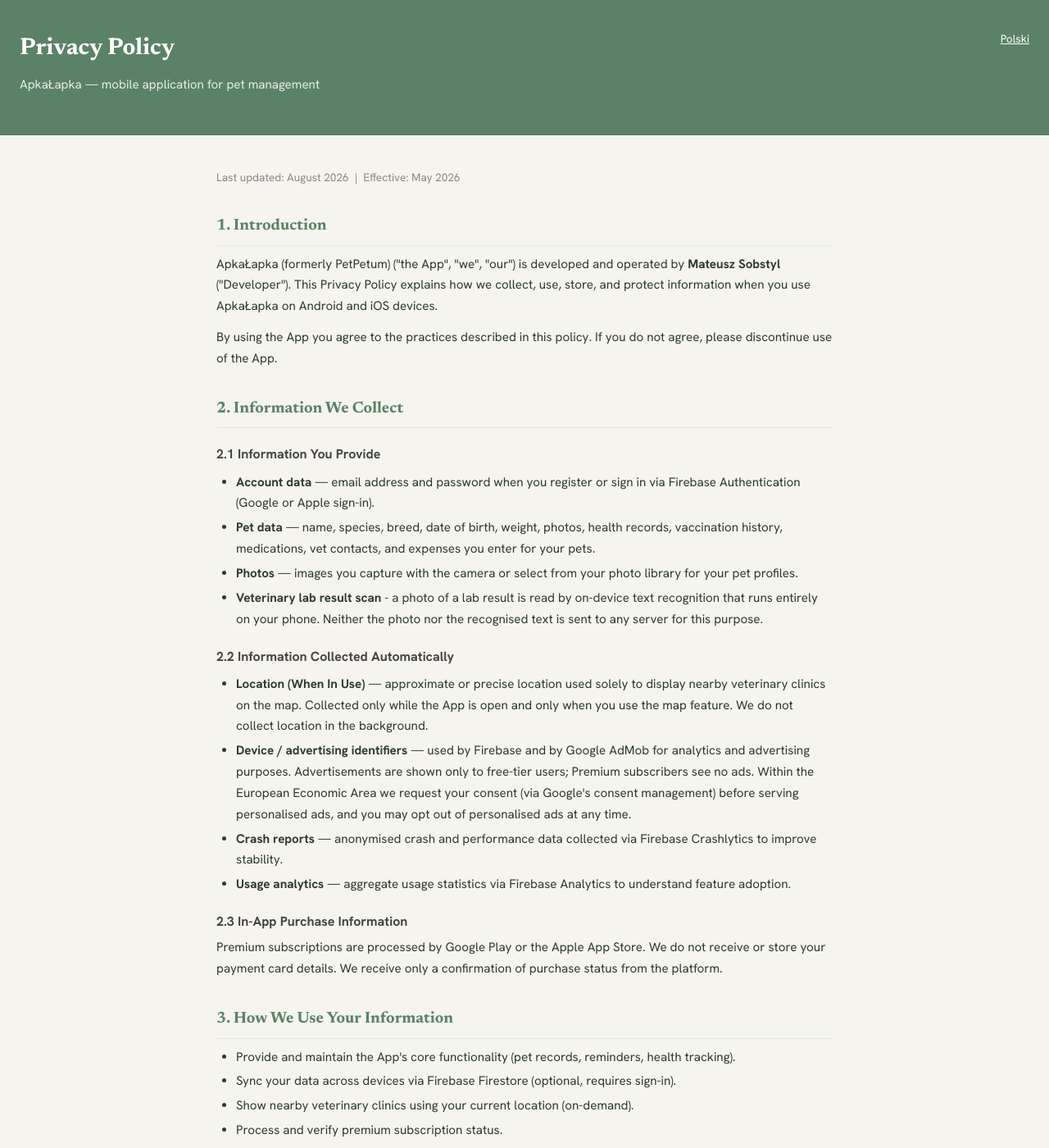
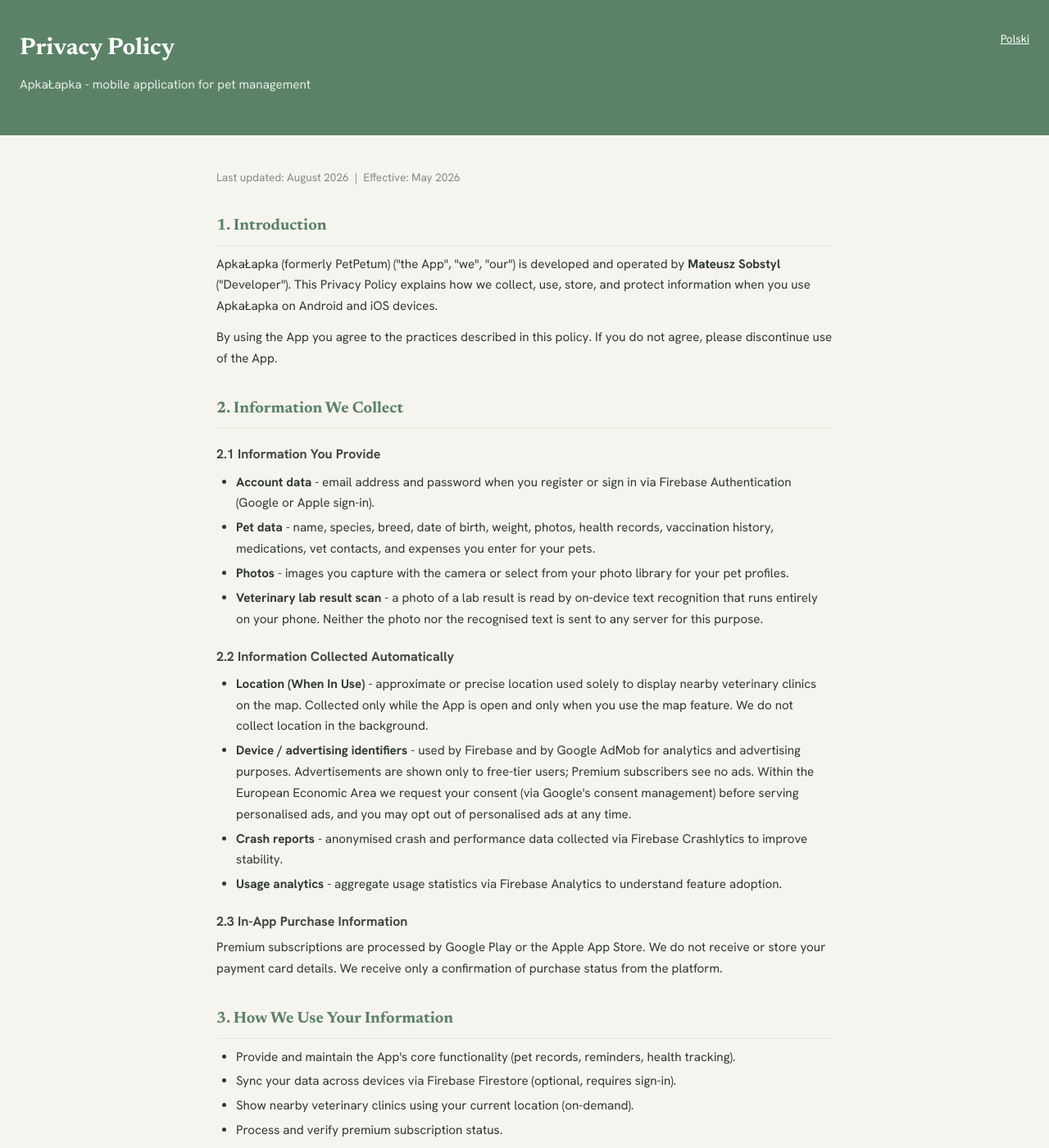
Before and after one commit to mxaaz/PetPetumMobile, a Jekyll site: the page privacy.html, which Jekyll copies as it is, in a window 1280 px wide and 1400 px high. Shown: the whole window at 82% size. Built offline with Jekyll 4.4.1, drawn with Linux system fonts in a browser that asks for light colours; some of the changed text lies outside the part shown.

Commit message:
fix: zwykly myslnik zamiast em dash w dokumentach prawnych

```diff
--- a/privacy.html
+++ b/privacy.html
@@ -3,7 +3,7 @@
 <head>
   <meta charset="UTF-8" />
   <meta name="viewport" content="width=device-width, initial-scale=1.0" />
-  <title>Privacy Policy — ApkaŁapka</title>
+  <title>Privacy Policy - ApkaŁapka</title>
   <link rel="preconnect" href="https://fonts.googleapis.com">
   <link rel="preconnect" href="https://fonts.gstatic.com" crossorigin>
   <link href="https://fonts.googleapis.com/css2?family=Newsreader:opsz,wght@6..72,500;6..72,600;6..72,700&family=Hanken+Grotesk:wght@400;500;600;700&display=swap" rel="stylesheet">
@@ -32,7 +32,7 @@
   <header>
     <div class="lang"><a href="privacy-pl.html">Polski</a></div>
     <h1>Privacy Policy</h1>
-    <p>ApkaŁapka — mobile application for pet management</p>
+    <p>ApkaŁapka - mobile application for pet management</p>
   </header>
   <article>
     <p class="meta">Last updated: August 2026 &nbsp;|&nbsp; Effective: May 2026</p>
@@ -53,18 +53,18 @@
 
     <h3>2.1 Information You Provide</h3>
     <ul>
-      <li><strong>Account data</strong> — email address and password when you register or sign in via Firebase Authentication (Google or Apple sign-in).</li>
-      <li><strong>Pet data</strong> — name, species, breed, date of birth, weight, photos, health records, vaccination history, medications, vet contacts, and expenses you enter for your pets.</li>
-      <li><strong>Photos</strong> — images you capture with the camera or select from your photo library for your pet profiles.</li>
+      <li><strong>Account data</strong> - email address and password when you register or sign in via Firebase Authentication (Google or Apple sign-in).</li>
+      <li><strong>Pet data</strong> - name, species, breed, date of birth, weight, photos, health records, vaccination history, medications, vet contacts, and expenses you enter for your pets.</li>
+      <li><strong>Photos</strong> - images you capture with the camera or select from your photo library for your pet profiles.</li>
       <li><strong>Veterinary lab result scan</strong> - a photo of a lab result is read by on-device text recognition that runs entirely on your phone. Neither the photo nor the recognised text is sent to any server for this purpose.</li>
     </ul>
 
     <h3>2.2 Information Collected Automatically</h3>
     <ul>
-      <li><strong>Location (When In Use)</strong> — approximate or precise location used solely to display nearby veterinary clinics on the map. Collected only while the App is open and only when you use the map feature. We do not collect location in the background.</li>
-      <li><strong>Device / advertising identifiers</strong> — used by Firebase and by Google AdMob for analytics and advertising purposes. Advertisements are shown only to free-tier users; Premium subscribers see no ads. Within the European Economic Area we request your consent (via Google's consent management) before serving personalised ads, and you may opt out of personalised ads at any time.</li>
-      <li><strong>Crash reports</strong> — anonymised crash and performance data collected via Firebase Crashlytics to improve stability.</li>
-      <li><strong>Usage analytics</strong> — aggregate usage statistics via Firebase Analytics to understand feature adoption.</li>
+      <li><strong>Location (When In Use)</strong> - approximate or precise location used solely to display nearby veterinary clinics on the map. Collected only while the App is open and only when you use the map feature. We do not collect location in the background.</li>
+      <li><strong>Device / advertising identifiers</strong> - used by Firebase and by Google AdMob for analytics and advertising purposes. Advertisements are shown only to free-tier users; Premium subscribers see no ads. Within the European Economic Area we request your consent (via Google's consent management) before serving personalised ads, and you may opt out of personalised ads at any time.</li>
+      <li><strong>Crash reports</strong> - anonymised crash and performance data collected via Firebase Crashlytics to improve stability.</li>
+      <li><strong>Usage analytics</strong> - aggregate usage statistics via Firebase Analytics to understand feature adoption.</li>
     </ul>
 
     <h3>2.3 In-App Purchase Information</h3>
@@ -113,11 +113,11 @@
 
     <h2>5. Third-Party Services</h2>
     <ul>
-      <li><strong>Firebase (Google LLC)</strong> — Authentication, Firestore, Storage, Crashlytics, Analytics. <a href="https://policies.google.com/privacy" target="_blank">Google Privacy Policy</a>.</li>
-      <li><strong>Google AdMob</strong> — advertising SDK shown to free-tier users. May use device / advertising identifiers for ad delivery and personalisation. Personalised ads in the EEA require your consent; you can opt out via the in-app consent prompt or your device settings. <a href="https://support.google.com/admob/answer/6128543" target="_blank">AdMob &amp; privacy</a>.</li>
-      <li><strong>RevenueCat</strong> — manages Premium subscription status. Receives an anonymous app user identifier and purchase status (no payment card data). <a href="https://www.revenuecat.com/privacy" target="_blank">RevenueCat Privacy</a>.</li>
-      <li><strong>Google Play / Apple App Store</strong> — in-app purchase processing.</li>
-      <li><strong>OpenStreetMap / Nominatim / Overpass</strong> — map data and vet clinic locations (no personal data sent, only coordinates).</li>
+      <li><strong>Firebase (Google LLC)</strong> - Authentication, Firestore, Storage, Crashlytics, Analytics. <a href="https://policies.google.com/privacy" target="_blank">Google Privacy Policy</a>.</li>
+      <li><strong>Google AdMob</strong> - advertising SDK shown to free-tier users. May use device / advertising identifiers for ad delivery and personalisation. Personalised ads in the EEA require your consent; you can opt out via the in-app consent prompt or your device settings. <a href="https://support.google.com/admob/answer/6128543" target="_blank">AdMob &amp; privacy</a>.</li>
+      <li><strong>RevenueCat</strong> - manages Premium subscription status. Receives an anonymous app user identifier and purchase status (no payment card data). <a href="https://www.revenuecat.com/privacy" target="_blank">RevenueCat Privacy</a>.</li>
+      <li><strong>Google Play / Apple App Store</strong> - in-app purchase processing.</li>
+      <li><strong>OpenStreetMap / Nominatim / Overpass</strong> - map data and vet clinic locations (no personal data sent, only coordinates).</li>
     </ul>
 
     <h2>6. Pet Sharing Between Users</h2>
@@ -135,12 +135,12 @@
     <h2>7. Your Rights (GDPR)</h2>
     <p>If you are in the European Economic Area (EEA), you have the following rights:</p>
     <ul>
-      <li><strong>Right of access</strong> — request a copy of all personal data we hold about you.</li>
-      <li><strong>Right to erasure</strong> — request deletion of all your data (see Account Deletion Policy).</li>
-      <li><strong>Right to portability</strong> — receive your data in a machine-readable format.</li>
-      <li><strong>Right to rectification</strong> — correct inaccurate or incomplete data.</li>
-      <li><strong>Right to restrict processing</strong> — limit how we use your data.</li>
-      <li><strong>Right to object</strong> — object to processing for direct marketing.</li>
+      <li><strong>Right of access</strong> - request a copy of all personal data we hold about you.</li>
+      <li><strong>Right to erasure</strong> - request deletion of all your data (see Account Deletion Policy).</li>
+      <li><strong>Right to portability</strong> - receive your data in a machine-readable format.</li>
+      <li><strong>Right to rectification</strong> - correct inaccurate or incomplete data.</li>
+      <li><strong>Right to restrict processing</strong> - limit how we use your data.</li>
+      <li><strong>Right to object</strong> - object to processing for direct marketing.</li>
     </ul>
     <p>To exercise any of these rights, contact us at <a href="mailto:mateusz33825@gmail.com">mateusz33825@gmail.com</a>. We will respond within 30 days.</p>
 
@@ -150,10 +150,10 @@
       Consumer Privacy Act (CCPA):
     </p>
     <ul>
-      <li><strong>Right to know</strong> — the categories and specific pieces of personal information we have collected about you.</li>
-      <li><strong>Right to delete</strong> — request deletion of personal information we have collected from you.</li>
-      <li><strong>Right to opt out of sale</strong> — we do not sell your personal information to third parties. If this changes, we will update this policy and provide an opt-out mechanism.</li>
-      <li><strong>Right to non-discrimination</strong> — we will not discriminate against you for exercising your CCPA rights.</li>
+      <li><strong>Right to know</strong> - the categories and specific pieces of personal information we have collected about you.</li>
+      <li><strong>Right to delete</strong> - request deletion of personal information we have collected from you.</li>
+      <li><strong>Right to opt out of sale</strong> - we do not sell your personal information to third parties. If this changes, we will update this policy and provide an opt-out mechanism.</li>
+      <li><strong>Right to non-discrimination</strong> - we will not discriminate against you for exercising your CCPA rights.</li>
     </ul>
     <p>To submit a CCPA request, email us at <a href="mailto:mateusz33825@gmail.com">mateusz33825@gmail.com</a>.</p>
 
--- a/terms-pl.html
+++ b/terms-pl.html
@@ -3,7 +3,7 @@
 <head>
   <meta charset="UTF-8" />
   <meta name="viewport" content="width=device-width, initial-scale=1.0" />
-  <title>Regulamin — ApkaŁapka</title>
+  <title>Regulamin - ApkaŁapka</title>
   <link rel="preconnect" href="https://fonts.googleapis.com">
   <link rel="preconnect" href="https://fonts.gstatic.com" crossorigin>
   <link href="https://fonts.googleapis.com/css2?family=Newsreader:opsz,wght@6..72,500;6..72,600;6..72,700&family=Hanken+Grotesk:wght@400;500;600;700&display=swap" rel="stylesheet">
@@ -31,7 +31,7 @@
   <header>
     <div class="lang"><a href="terms.html">English</a></div>
     <h1>Regulamin</h1>
-    <p>ApkaŁapka — mobilna aplikacja do zarządzania zwierzętami domowymi</p>
+    <p>ApkaŁapka - mobilna aplikacja do zarządzania zwierzętami domowymi</p>
   </header>
   <article>
     <p class="meta">Ostatnia aktualizacja: lipiec 2026 &nbsp;|&nbsp; Obowiązuje od: maj 2026</p>
@@ -139,7 +139,7 @@
       wyłącznie informacyjny i ewidencyjny i nie stanowią porady weterynaryjnej. Dotyczy to
       również wszelkich obliczeń, sugestii i analiz generowanych przez Aplikację (np. planów
       żywienia / kalorii, wykresów wagi lub zdrowia, statusu parametrów badań krwi, norm dla
-      ras czy paneli chorób) — są to wyłącznie szacunki informacyjne, nie gwarantujemy ich
+      ras czy paneli chorób) - są to wyłącznie szacunki informacyjne, nie gwarantujemy ich
       dokładności, kompletności ani przydatności dla Twojego zwierzęcia i nie wolno polegać
       na nich przy diagnozie, leczeniu, dawkowaniu ani innych decyzjach medycznych. W przypadku
       problemów zdrowotnych zwierzęcia zawsze konsultuj się z wykwalifikowanym weterynarzem.
--- a/terms.html
+++ b/terms.html
@@ -3,7 +3,7 @@
 <head>
   <meta charset="UTF-8" />
   <meta name="viewport" content="width=device-width, initial-scale=1.0" />
-  <title>Terms of Service — ApkaŁapka</title>
+  <title>Terms of Service - ApkaŁapka</title>
   <link rel="preconnect" href="https://fonts.googleapis.com">
   <link rel="preconnect" href="https://fonts.gstatic.com" crossorigin>
   <link href="https://fonts.googleapis.com/css2?family=Newsreader:opsz,wght@6..72,500;6..72,600;6..72,700&family=Hanken+Grotesk:wght@400;500;600;700&display=swap" rel="stylesheet">
@@ -31,7 +31,7 @@
   <header>
     <div class="lang"><a href="terms-pl.html">Polski</a></div>
     <h1>Terms of Service</h1>
-    <p>ApkaŁapka — mobile application for pet management</p>
+    <p>ApkaŁapka - mobile application for pet management</p>
   </header>
   <article>
     <p class="meta">Last updated: July 2026 &nbsp;|&nbsp; Effective: May 2026</p>
@@ -137,7 +137,7 @@
       record-keeping purposes only and does not constitute veterinary advice. This includes
       any calculations, suggestions, or analyses the App generates (for example feeding /
       calorie plans, weight or health charts, blood-test parameter status, breed reference
-      ranges, or condition dashboards) — these are informational estimates only, are not
+      ranges, or condition dashboards) - these are informational estimates only, are not
       guaranteed to be accurate, complete, or suitable for your pet, and must not be relied
       upon for diagnosis, treatment, dosing, or other medical decisions. Always consult a
       qualified veterinarian for your pet's health concerns.
```
Also changed, not shown: account-deletion.html (+15 -15 lines), privacy-pl.html (+24 -24 lines).
